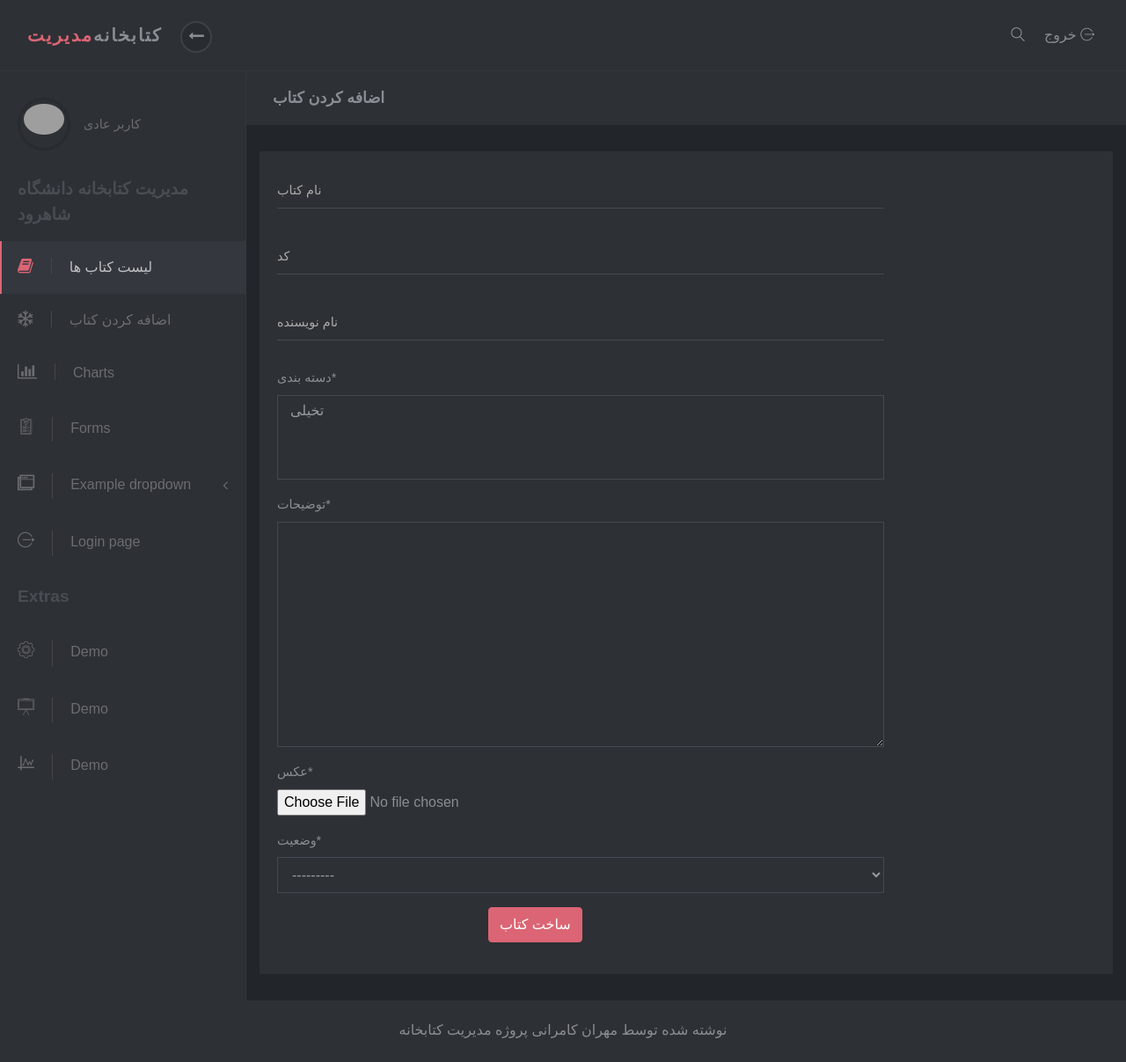
After one commit to mehran1421/Library-management-System, a Django app: page /account/create in a window 1280 px wide. The commit adds this page. Shown: the whole page at 88% size. Run offline with Django 3.2, Linux system fonts and the light colour scheme; data comes from the database, SQL or seed files in the repository; both versions use the stored data as it was after the commit; some libraries are stand-ins or nearby versions; some web fonts are replaced; grey boxes are pictures that could not be loaded.

Commit message:
create book

```diff
--- a/account/urls.py
+++ b/account/urls.py
@@ -1,7 +1,8 @@
 from django.urls import path
-from .views import BookList
+from .views import BookList,BookCreate
 
 app_name='account'
 urlpatterns = [
-    path('list',BookList.as_view(),name='list_book')
+    path('list',BookList.as_view(),name='list_book'),
+    path('create',BookCreate.as_view(),name='create_book'),
 ]
--- a/account/views.py
+++ b/account/views.py
@@ -1,5 +1,5 @@
-from django.shortcuts import render
-from django.views.generic import ListView
+from django.urls import reverse_lazy
+from django.views.generic import ListView,CreateView
 from book.models import Book
 
 
@@ -11,3 +11,9 @@ class BookList(ListView):
             return Book.objects.all()
         else:
             return Book.objects.filter(status='p')
+
+class BookCreate(CreateView):
+    model = Book
+    fields = ['title','slug','category','description','author','thumbnail','status']
+    template_name = 'registrations/add_book.html'
+    success_url = reverse_lazy("account:list_book")
--- a/book/models.py
+++ b/book/models.py
@@ -1,6 +1,8 @@
 from django.db import models
 from django.utils import timezone
+from datetime import datetime, timedelta
 from account.models import User
+
 
 class Category(models.Model):
     title = models.CharField(max_length=200, verbose_name="عنوان دسته بندی")
@@ -16,18 +18,19 @@ class Category(models.Model):
     def __str__(self):
         return self.title
 
+
 class Book(models.Model):
     Status_Choise = (
         ('d', 'امانت گرفته شده'),
         ('p', 'موجود'),
     )
-    title=models.CharField(max_length=200, verbose_name="تایتل")
-    slug = models.SlugField(unique=True,blank=True, verbose_name="کد کتاب")
-    category = models.ManyToManyField(Category, null=True,verbose_name="دسته بندی")
+    title = models.CharField(max_length=200, verbose_name="تایتل")
+    slug = models.SlugField(unique=True, blank=True, verbose_name="کد کتاب")
+    category = models.ManyToManyField(Category, null=True, verbose_name="دسته بندی")
     description = models.TextField(verbose_name="توضیحات")
-    author=models.CharField(max_length=200, verbose_name="نویسنده")
+    author = models.CharField(max_length=200, verbose_name="نویسنده")
     thumbnail = models.ImageField(upload_to='images', verbose_name="عکس")
-    created = models.DateTimeField(auto_now_add=True,verbose_name='زمان انتشار')
+    created = models.DateTimeField(auto_now_add=True, verbose_name='زمان انتشار')
     status = models.CharField(max_length=1, choices=Status_Choise, verbose_name="وضعیت")
 
     class Meta:
@@ -45,24 +48,25 @@ class Book(models.Model):
 
 
 class Issue(models.Model):
-   slugBook=models.SlugField(unique=True,blank=True, verbose_name="کد کتاب")
-   slugUser=models.SlugField(unique=True,blank=True, verbose_name="کد کاربر")
-   created = models.DateTimeField(auto_now_add=True, verbose_name='زمان انتشار')
-   renewCount=models.IntegerField(verbose_name="تعداد تمدید")
+    slugBook = models.SlugField(unique=True, blank=True, verbose_name="کد کتاب")
+    slugUser = models.SlugField(unique=True, blank=True, verbose_name="کد کاربر")
+    created = models.DateTimeField(auto_now_add=True, verbose_name='زمان انتشار')
+    renewCount = models.IntegerField(verbose_name="تعداد تمدید")
 
-   class Meta:
-       verbose_name = "امانت"
-       verbose_name_plural = "امانات"
-       ordering = ['-created']
+    class Meta:
+        verbose_name = "امانت"
+        verbose_name_plural = "امانات"
+        ordering = ['-created']
 
-   def __str__(self):
-       return self.slugUser + ' : ' + self.slugBook
+    def __str__(self):
+        return self.slugUser + ' : ' + self.slugBook
 
-   def is_on_time(self):
-       if self.created.day + 14 > timezone.now():
-           return True
-       else:
-           return False
+    def is_on_time(self):
+        last_two_week = timezone.now() - timedelta(days=14)
+        if self.created > last_two_week:
+            return True
+        else:
+            return False
 
-   is_on_time.boolean = True
-   is_on_time.short_description = "وضعیت کاربر ویژه"
+    is_on_time.boolean = True
+    is_on_time.short_description = "وضعیت کتاب به امانت گرفته شده"
--- a/requirements.txt
+++ b/requirements.txt
@@ -1,5 +1,7 @@
 asgiref==3.3.1
 Django==3.1.6
+django-crispy-forms==1.11.0
+django-widget-tweaks==1.4.8
 Pillow==8.1.0
 pytz==2021.1
 sqlparse==0.4.1
--- /dev/null
+++ b/templates/registrations/add_book.html
@@ -0,0 +1,59 @@
+{% extends 'registrations/base.html' %}
+{% load static %}
+{% load widget_tweaks %}
+{% load crispy_forms_tags %}
+
+
+{% block metatitle %}
+    اضافه کردن کتاب
+{% endblock %}
+
+{% block code %}
+    <div class="page-content">
+        <div class="page-header">
+            <div class="container-fluid">
+                <h2 class="h5 no-margin-bottom">اضافه کردن کتاب</h2>
+            </div>
+        </div>
+        <div class="col-lg-12">
+            <div class="block">
+                <div class="block-body">
+                    <form class="form-horizontal" method="post" enctype="multipart/form-data">
+                        {% csrf_token %}
+                        <div class="line"></div>
+                        <div class="row">
+                            <div class="col-sm-9">
+                                <div class="form-group-material">
+                                    {{ form.title|add_class:"input-material"|attr:"id:register-username name:registerUsername" }}
+                                    <label for="register-username" class="label-material">نام کتاب</label>
+                                </div>
+                                <div class="form-group-material">
+                                    {{ form.slug|add_class:"input-material"|attr:"id:register-username name:registerUsername" }}
+                                    <label for="register-username" class="label-material">کد</label>
+                                </div>
+                                <div class="form-group-material">
+                                    {{ form.author|add_class:"input-material"|attr:"id:register-username name:registerUsername" }}
+                                    <label for="register-username" class="label-material">نام نویسنده</label>
+                                </div>
+                                {{ form.category|as_crispy_field }}
+                                {{ form.description|as_crispy_field }}
+
+                                {{ form.thumbnail|as_crispy_field }}
+                                {{ form.status|as_crispy_field }}
+
+
+                            </div>
+                        </div>
+                        <div class="line"></div>
+
+                        <div class="form-group row">
+                            <div class="col-sm-9 ml-auto">
+                                <button type="submit" class="btn btn-primary">ساخت کتاب</button>
+                            </div>
+                        </div>
+                    </form>
+                </div>
+            </div>
+        </div>
+    </div>
+{% endblock %}
--- a/templates/registrations/sidebar.html
+++ b/templates/registrations/sidebar.html
@@ -16,11 +16,11 @@
             </div>
         </div>
         <!-- Sidebar Navidation Menus-->
-        <span class="heading">مدیریت کتابخانه دانشگاه صنعتی شاهرود</span>
+        <span class="heading">مدیریت کتابخانه دانشگاه شاهرود</span>
         <ul class="list-unstyled">
-            <li class="active"><a href="list_book.html"> <i class="fa fa-book" style="color: white"></i>لیست کتاب ها </a>
+            <li class="active"><a href="{% url 'account:list_book' %}"> <i class="fa fa-book" ></i>لیست کتاب ها </a>
             </li>
-            <li><a href="tables.html"> <i class="icon-grid"></i>Tables </a></li>
+            <li><a href="{% url 'account:create_book' %}"> <i class="fa fa-snowflake-o" aria-hidden="true"></i>اضافه کردن کتاب </a></li>
             <li><a href="charts.html"> <i class="fa fa-bar-chart"></i>Charts </a></li>
             <li><a href="forms.html"> <i class="icon-padnote"></i>Forms </a></li>
             <li><a href="#exampledropdownDropdown" aria-expanded="false" data-toggle="collapse"> <i
```
Also changed, not shown: mlsystem/settings.py (+4 -6 lines), templates/registrations/list_book.html (+9 -3 lines), db.sqlite3, media/images/photo_۲۰۲۰-۱۱-۱۶_۱۷-۴۲-۵۴.jpg (added).
